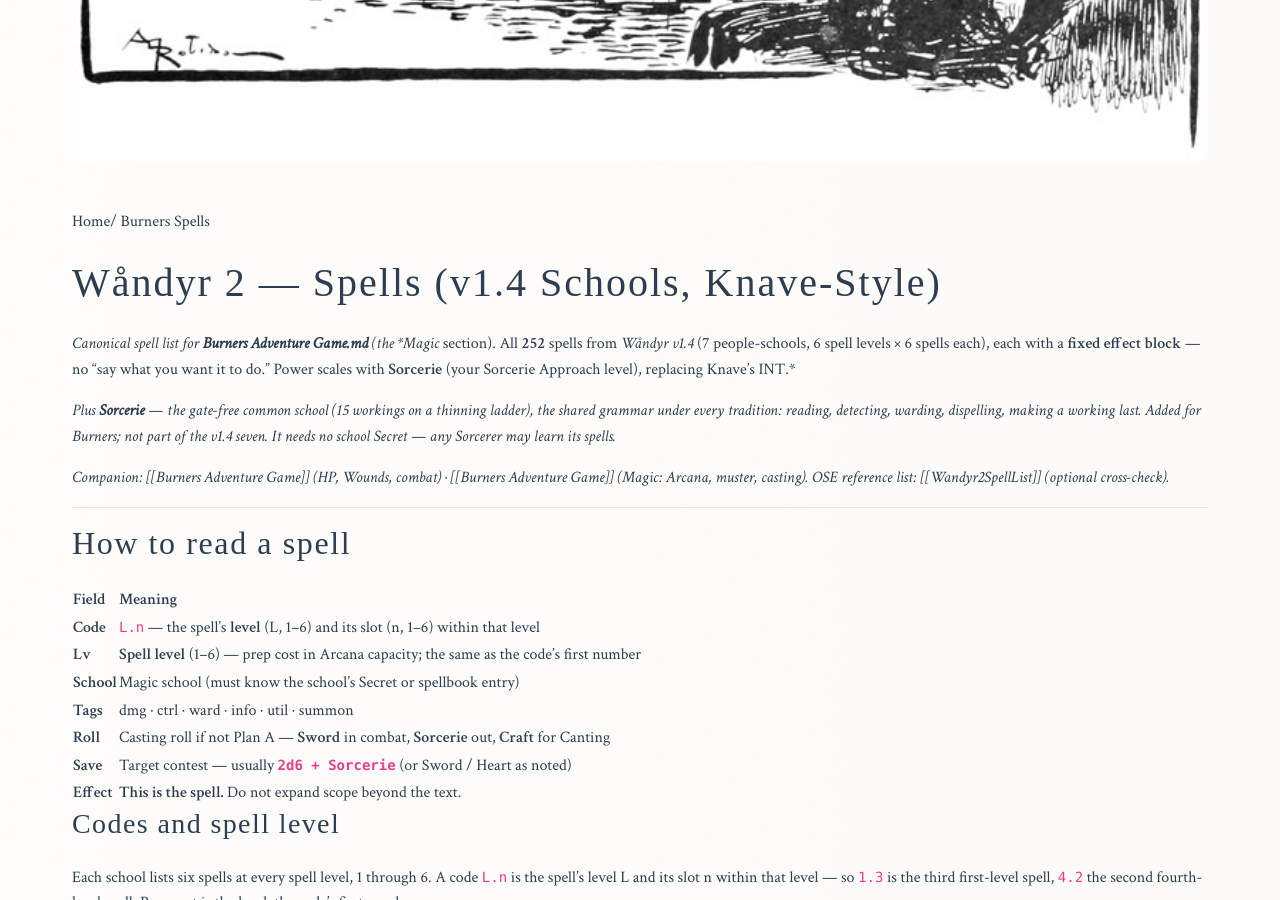
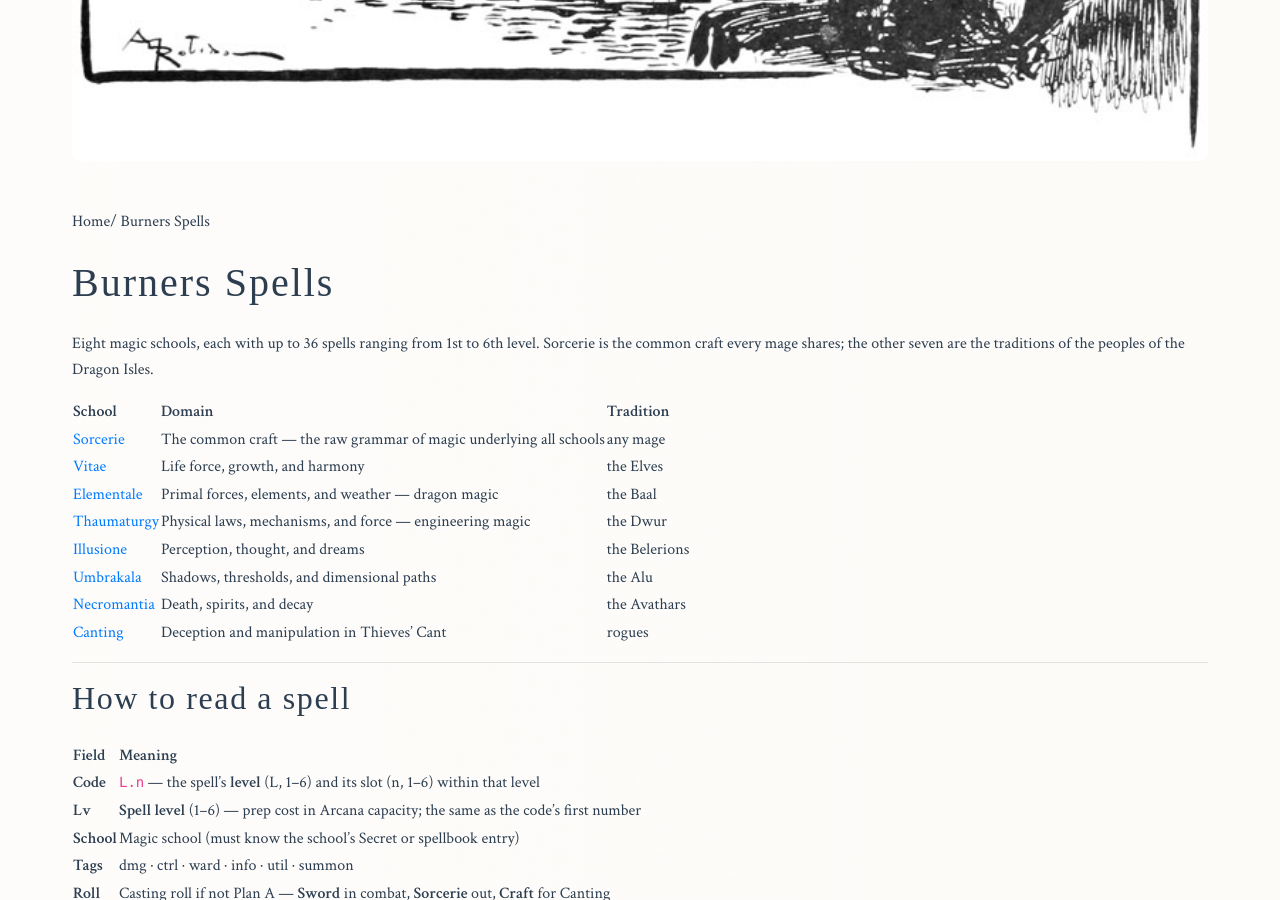
Before and after one commit to paulabrams/burners, a Jekyll site: the page built from burners-spells.md, in a window 1280 px wide and 900 px high, scrolled down 477 px. Built offline with Jekyll 4.4.1, drawn with Linux system fonts in a browser that asks for light colours; some web fonts are replaced.

Commit message:
burners-spells: list the eight magic schools in the preamble
Co-Authored-By: Claude Opus 4.8 <noreply@anthropic.com>

```diff
--- a/burners-spells.md
+++ b/burners-spells.md
@@ -5,13 +5,20 @@ hero: /images/x-page-127.jpg
 hero_alt: "A lone figure before distant spires at dusk"
 ---
 
-# Wåndyr 2 — Spells (v1.4 Schools, Knave-Style)
-
-*Canonical spell list for **Burners Adventure Game.md** (the *Magic* section). All **252** spells from *Wåndyr v1.4* (7 people-schools, 6 spell levels × 6 spells each), each with a **fixed effect block** — no "say what you want it to do." Power scales with **Sorcerie** (your Sorcerie Approach level), replacing Knave's INT.*
-
-*Plus **Sorcerie** — the gate-free common school (15 workings on a thinning ladder), the shared grammar under every tradition: reading, detecting, warding, dispelling, making a working last. Added for Burners; not part of the v1.4 seven. It needs no school Secret — any Sorcerer may learn its spells.*
-
-*Companion: [[Burners Adventure Game]] (HP, Wounds, combat) · [[Burners Adventure Game]] (Magic: Arcana, muster, casting). OSE reference list: [[Wandyr2SpellList]] (optional cross-check).*
+# Burners Spells
+
+Eight magic schools, each with up to 36 spells ranging from 1st to 6th level. Sorcerie is the common craft every mage shares; the other seven are the traditions of the peoples of the Dragon Isles.
+
+| School | Domain | Tradition |
+| --- | --- | --- |
+| [Sorcerie](#sorcerie) | The common craft — the raw grammar of magic underlying all schools | any mage |
+| [Vitae](#vitae) | Life force, growth, and harmony | the Elves |
+| [Elementale](#elementale) | Primal forces, elements, and weather — dragon magic | the Baal |
+| [Thaumaturgy](#thaumaturgy) | Physical laws, mechanisms, and force — engineering magic | the Dwur |
+| [Illusione](#illusione) | Perception, thought, and dreams | the Belerions |
+| [Umbrakala](#umbrakala) | Shadows, thresholds, and dimensional paths | the Alu |
+| [Necromantia](#necromantia) | Death, spirits, and decay | the Avathars |
+| [Canting](#canting) | Deception and manipulation in Thieves' Cant | rogues |
 
 ---
 
@@ -53,7 +60,6 @@ Canting spells roll **Craft** instead of Sorcerie when a roll is needed. **Journ
 
 ---
 
-
 ## Sorcerie
 
 The common craft — no people's tradition, but the raw grammar of magic that underlies
@@ -272,7 +278,6 @@ found in play. Best worked as a ritual.
 needs sustaining or re-binding: it holds until dispelled. It permanently occupies one of
 your Arcana slots while it stands (the working lives there). You may hold one Permanency per
 Sorcerie level.
-
 
 ## Vitae
 
@@ -632,7 +637,6 @@ Life force, growth, and harmony. The magic of the Elves, written in living ink t
 
 **Effect:** All willing creatures in Sorcerie × 10' set their HP to the average (round down) of the group.
 
-
 ## Elementale
 
 Primal forces, elements, and weather. The Baal inscribe dragon magic in burning runes carved in stone.
@@ -991,7 +995,6 @@ Primal forces, elements, and weather. The Baal inscribe dragon magic in burning
 
 **Effect:** You and Sorcerie companions ride a tailwind — double overland speed for Sorcerie hours.
 
-
 ## Thaumaturgy
 
 Physical laws, mechanisms, and force. The engineering magic of the Dwur, written in foundational runes that command reality.
@@ -1350,7 +1353,6 @@ Physical laws, mechanisms, and force. The engineering magic of the Dwur, written
 
 **Effect:** A door cannot be opened by mundane means for Sorcerie turns.
 
-
 ## Illusione
 
 Perception, thought, and dreams. The subtle magic of the Belerions, woven from phantasmal scripts that deceive the senses.
@@ -1709,7 +1711,6 @@ Perception, thought, and dreams. The subtle magic of the Belerions, woven from p
 
 **Effect:** See through illusions and invisibility for Sorcerie hours.
 
-
 ## Umbrakala
 
 Shadows, thresholds, and dimensional paths. The secret magic of the Alu, written in darkness and void.
@@ -2068,7 +2069,6 @@ Shadows, thresholds, and dimensional paths. The secret magic of the Alu, written
 
 **Effect:** Barrier absorbs Sorcerie × 5 HP of damage; then collapses.
 
-
 ## Necromantia
 
 Death, spirits, and decay. The forbidden magic of the Avathars, inscribed in blood and bone.
@@ -2427,7 +2427,6 @@ Death, spirits, and decay. The forbidden magic of the Avathars, inscribed in blo
 
 **Effect:** **1d6+4** to HP (− scoped Resistance). **Sorcerie** save for half (round down, min 0). If brought to 0 HP, soul is shunted out for Sorcerie hours (recoverable).
 
-
 ## Canting
 
 Deception and manipulation in Thieves' Cant — flash papers and brotherhood marks. If you can't flash the patter, stay out of the Darkmans.
```
